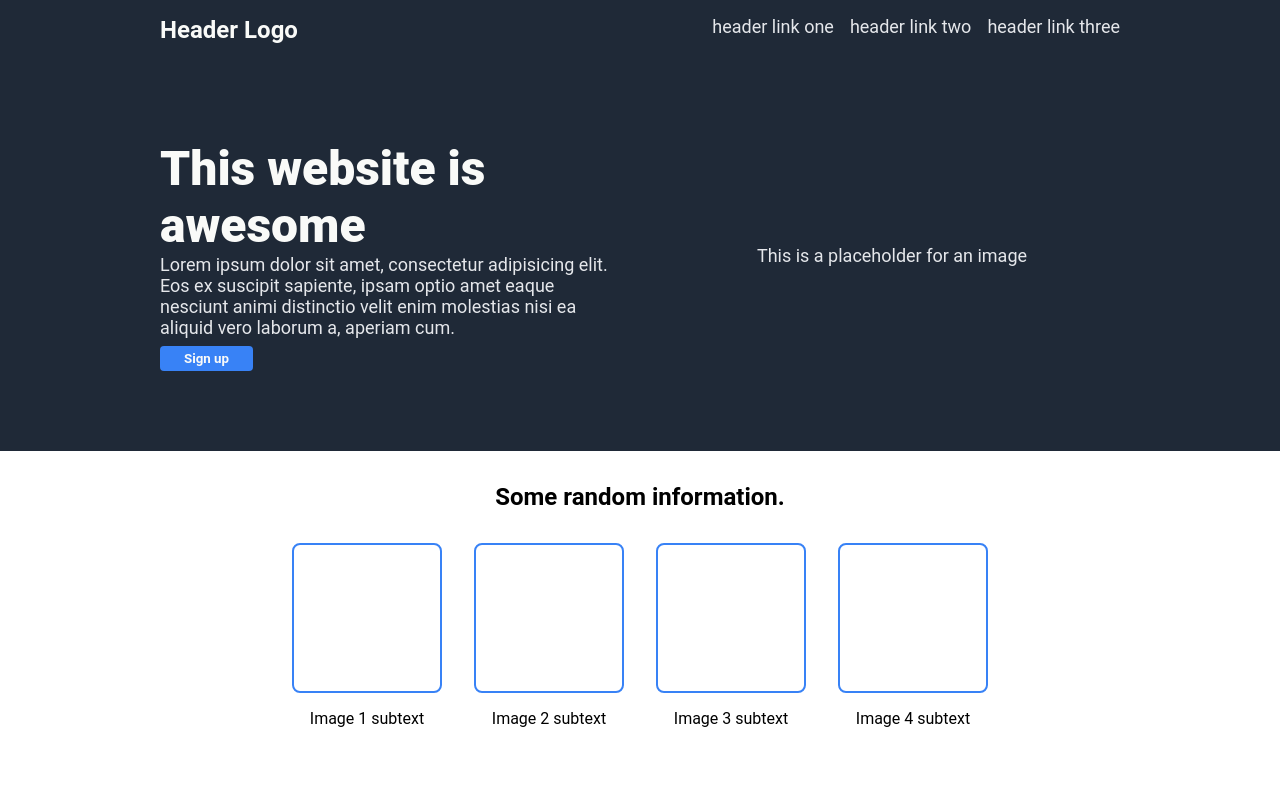
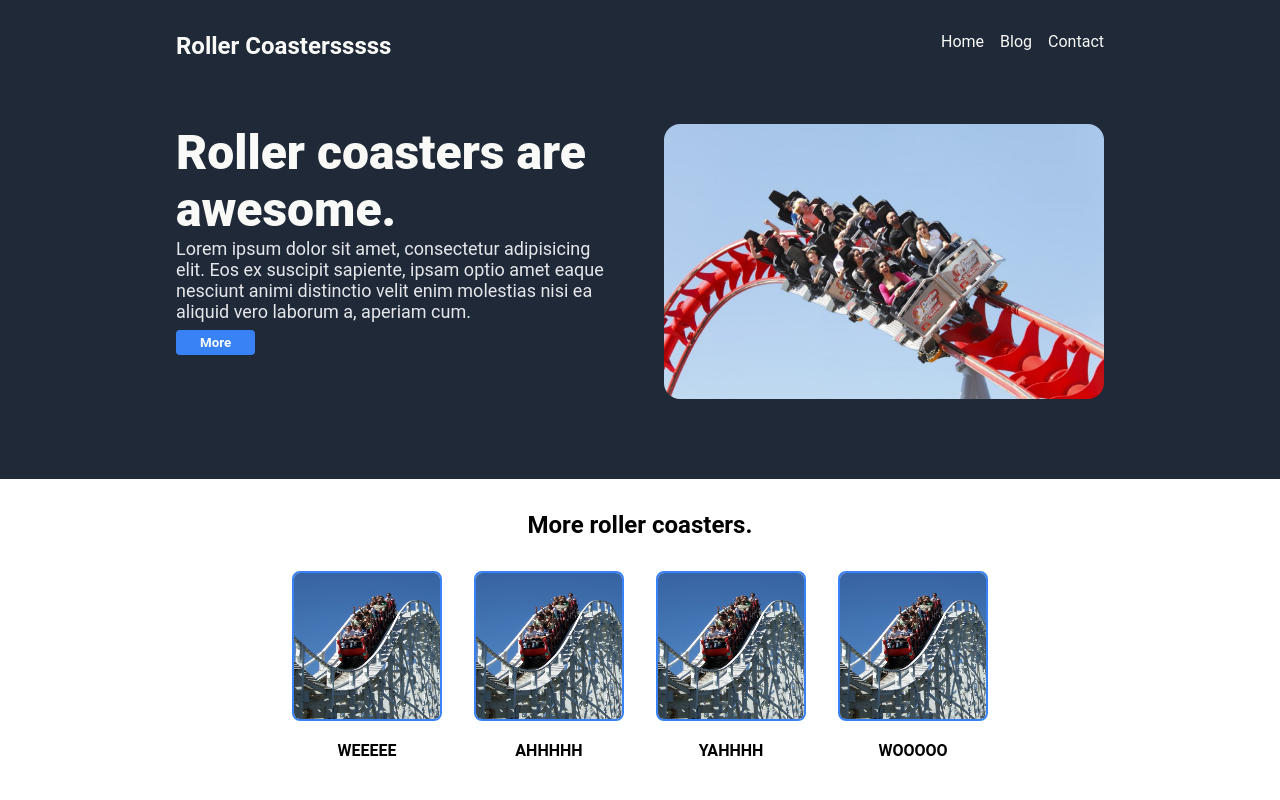
Before and after one commit to dachmiel/odin-landing-page, a plain HTML site: page index.html in a window 1280 px wide. Shown: the top 800 px of the page. Drawn offline with Linux system fonts and the light colour scheme.

Commit message:
Customize landing page with roller coaster theme

```diff
--- a/index.html
+++ b/index.html
@@ -3,58 +3,100 @@
 <html lang="en">
   <head>
     <meta charset="UTF-8" />
-    <title>Landing Page</title>
+    <title>Roller Coasters!</title>
     <link rel="stylesheet" href="styles.css" />
   </head>
   <body>
     <div class="hero">
       <header>
-        <p class="logo"><strong>Header Logo</strong></p>
-        <div class="links">
-          <p class="link">header link one</p>
-          <p class="link">header link two</p>
-          <p class="link">header link three</p>
+        <p class="logo"><strong>Roller Coastersssss</strong></p>
+
+        <!-- <img
+          class="logo"
+          src="./img/roller-coaster-logo.jpg"
+          alt="people riding a roller coaster"
+          width="100"
+          height="100"
+        /> -->
+        <div>
+          <nav>
+            <a href="#">Home</a>
+            <a href="#">Blog</a>
+            <a href="#">Contact</a>
+          </nav>
         </div>
       </header>
 
       <div class="main-card">
         <div class="left-box">
-          <h1>This website is awesome</h1>
+          <h1>Roller coasters are awesome.</h1>
           <p>
             Lorem ipsum dolor sit amet, consectetur adipisicing elit. Eos ex
             suscipit sapiente, ipsam optio amet eaque nesciunt animi distinctio
             velit enim molestias nisi ea aliquid vero laborum a, aperiam cum.
           </p>
-          <button>
+          <button class="button-style">
             <a href="#" target="_blank" rel="noreferrer noopener"
-              ><strong>Sign up</strong></a
+              ><strong>More</strong></a
             >
           </button>
         </div>
         <div class="right-box">
-          <p>This is a placeholder for an image</p>
+          <img
+            src="./img/roller-coaster.jpg"
+            alt="people riding another roller coaster"
+            width="450"
+          />
         </div>
       </div>
     </div>
 
     <div class="random-info">
-      <h2>Some random information.</h2>
+      <h2>More roller coasters.</h2>
       <div class="random-images">
         <div class="card">
-          <div class="image"></div>
-          <p>Image 1 subtext</p>
+          <div class="image">
+            <img
+              src="./img/roller-coaster-logo.jpg"
+              alt="people riding a roller coaster"
+              height="150"
+              width="150"
+            />
+          </div>
+          <p><strong>WEEEEE</strong></p>
         </div>
         <div class="card">
-          <div class="image"></div>
-          <p>Image 2 subtext</p>
+          <div class="image">
+            <img
+              src="./img/roller-coaster-logo.jpg"
+              alt="people riding a roller coaster"
+              height="150"
+              width="150"
+            />
+          </div>
+          <p><strong>AHHHHH</strong></p>
         </div>
         <div class="card">
-          <div class="image"></div>
-          <p>Image 3 subtext</p>
+          <div class="image">
+            <img
+              src="./img/roller-coaster-logo.jpg"
+              alt="people riding a roller coaster"
+              height="150"
+              width="150"
+            />
+          </div>
+          <p><strong>YAHHHH</strong></p>
         </div>
         <div class="card">
-          <div class="image"></div>
-          <p>Image 4 subtext</p>
+          <div class="image">
+            <img
+              src="./img/roller-coaster-logo.jpg"
+              alt="people riding a roller coaster"
+              height="150"
+              width="150"
+            />
+          </div>
+          <p><strong>WOOOOO</strong></p>
         </div>
       </div>
     </div>
@@ -70,21 +112,23 @@
         <br />
       </blockquote>
 
-      <span><strong>-Thor, God of Thunder</strong></span>
+      <span><strong>-Daniel Chmielewski</strong></span>
     </div>
 
-    <div class="sign-up">
+    <div class="call-to-action">
       <div>
-        <p><strong>Call to action! It's time!</strong></p>
-        <p>Sign up for our product by clicking that button right over there!</p>
+        <p><strong>Do you love roller coasters as much as I do?</strong></p>
+        <p>
+          Then sign up for my blog by clicking that button right over there!
+        </p>
       </div>
-      <button>
+      <button class="sign-up button-style">
         <a href="#" target="_blank" rel="noreferrer noopener"
           ><strong>Sign up</strong></a
         >
       </button>
     </div>
 
-    <footer>Copyright</footer>
+    <footer>Copyright &copy Daniel Chmielewski</footer>
   </body>
 </html>
--- a/styles.css
+++ b/styles.css
@@ -5,7 +5,7 @@
   font-family: Roboto, serif;
 }
 
-header .links {
+nav {
   display: flex;
   gap: 1rem;
 }
@@ -13,13 +13,19 @@ header .links {
 header {
   display: flex;
   justify-content: space-between;
-  padding: 1rem;
+  padding: 2rem;
   margin: 0rem 9rem;
+  /* justify-self: flex-end; */
 }
+
 .hero p {
   font-size: 18px;
   color: #e5e7eb;
 }
+
+/* header .logo {
+  border-radius: 1rem;
+} */
 
 header .logo {
   font-size: 24px;
@@ -37,10 +43,16 @@ header .logo {
 }
 
 .main-card {
-  padding: 5rem;
+  padding: 2rem 5rem 5rem 5rem;
   display: flex;
-  margin: 0 5rem;
+  margin: 0 6rem;
   gap: 3rem;
+  flex-wrap: wrap;
+}
+
+.right-box img {
+  max-width: 100%;
+  height: auto;
 }
 
 .random-info {
@@ -61,7 +73,7 @@ header .logo {
   flex-direction: column;
 }
 
-.sign-up {
+.call-to-action {
   padding: 3rem;
   display: flex;
   justify-content: center;
@@ -95,7 +107,11 @@ a {
   color: #f9faf8;
 }
 
-button {
+a:hover {
+  color: gainsboro;
+}
+
+.button-style {
   background-color: #3882f6;
   border-radius: 0.25rem;
   padding: 0.3rem 1.5rem;
@@ -106,7 +122,7 @@ button {
   margin-top: 0.5rem;
 }
 
-.sign-up button {
+.sign-up {
   border: solid 2px #e5e7eb;
 }
 
@@ -121,11 +137,13 @@ button {
   justify-content: center;
 }
 
-.random-images .image {
+.right-box img {
+  border-radius: 1rem;
+}
+
+.random-images img {
   border: solid 2px #3882f6;
   border-radius: 0.5rem;
-  height: 150px;
-  width: 150px;
 }
 
 .random-images .card {
```
Also changed, not shown: img/roller-coaster-logo.jpg (added), img/roller-coaster.jpg (added).
